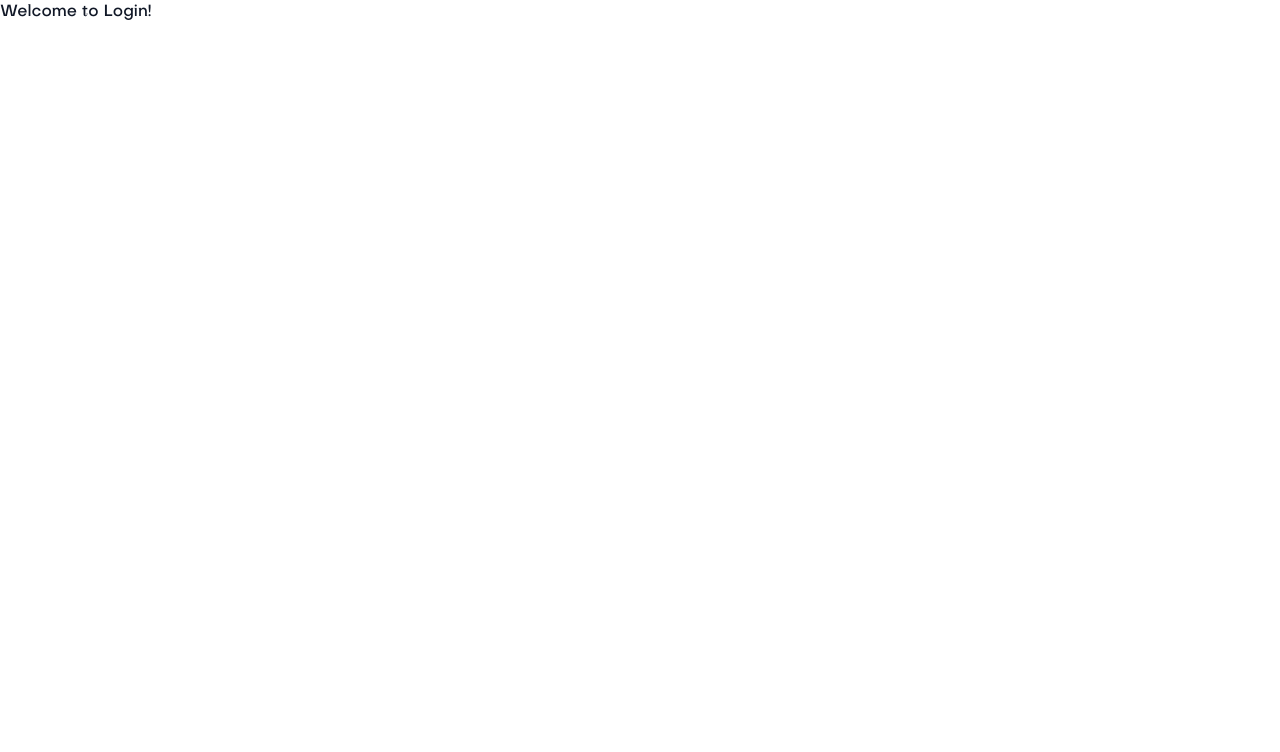
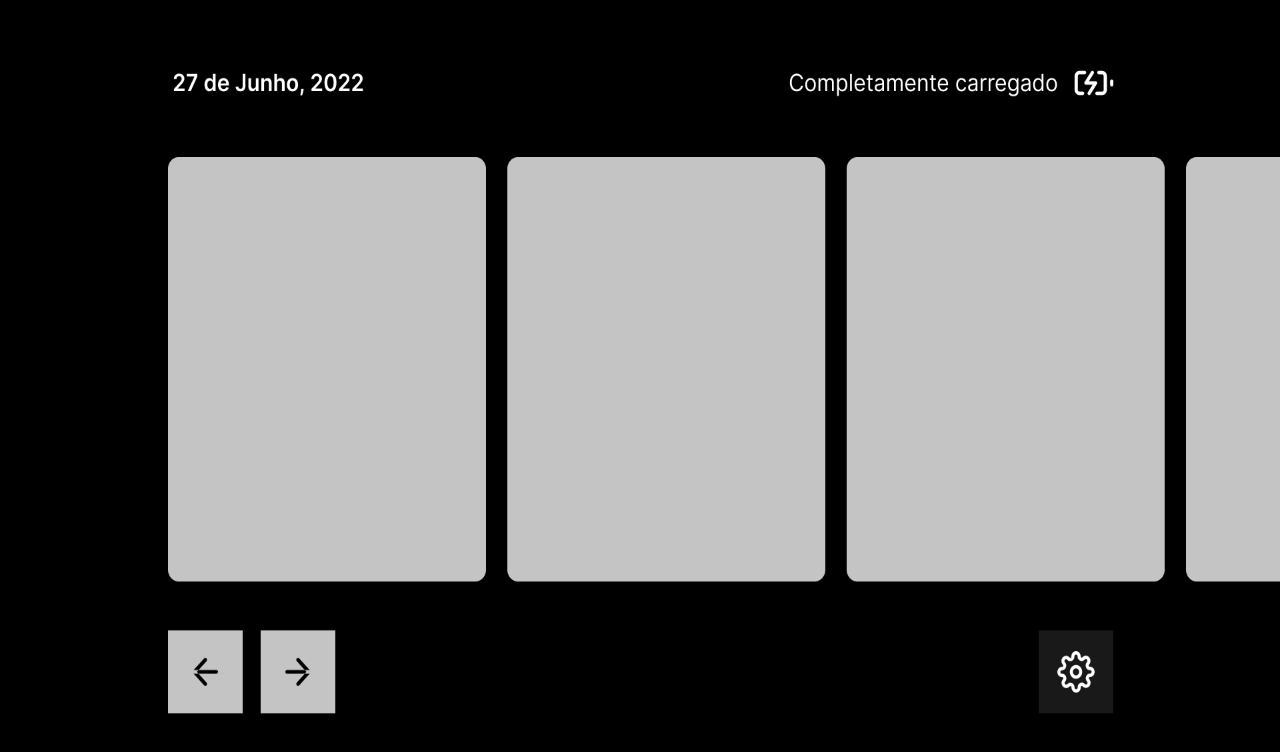
Before and after one commit to israellana/personal-components-lib, a Next.js app: page / in a window 1280 px wide. Shown: the top 752 px of the page. Built offline with nearby package versions, Linux system fonts and the light colour scheme.

Commit message:
First page

```diff
--- /dev/null
+++ b/pages/api/index.ts
@@ -0,0 +1,9 @@
+export default function handler(req:any, res:any) {
+    res.status(200).json([
+        {
+            name: 'Class test',
+            amount_videos: 20,
+            owner: 'Robert Tank'
+        }
+    ])
+}
--- a/pages/index.tsx
+++ b/pages/index.tsx
@@ -1,5 +1,6 @@
 import Head from 'next/head'
-import Link from 'next/link';
+import Image from 'next/image'
+import ImagePng from '../public/frame.png'
 
 export default function Home() {
   return (
@@ -9,10 +10,8 @@ export default function Home() {
         <link rel="icon" href="/favicon.svg" />
       </Head>
 
-      <main>
-        <h1 className="body-font font-wild text-gray-900">
-          Welcome to <Link href="/login">Login!</Link>
-        </h1>
+      <main style={{width: '100vw', height: '100vh'}}>
+        <Image width="100%" layout="fill" src={ImagePng} />
       </main>
     </div>
   )
```
Also changed, not shown: public/frame.png (added).
